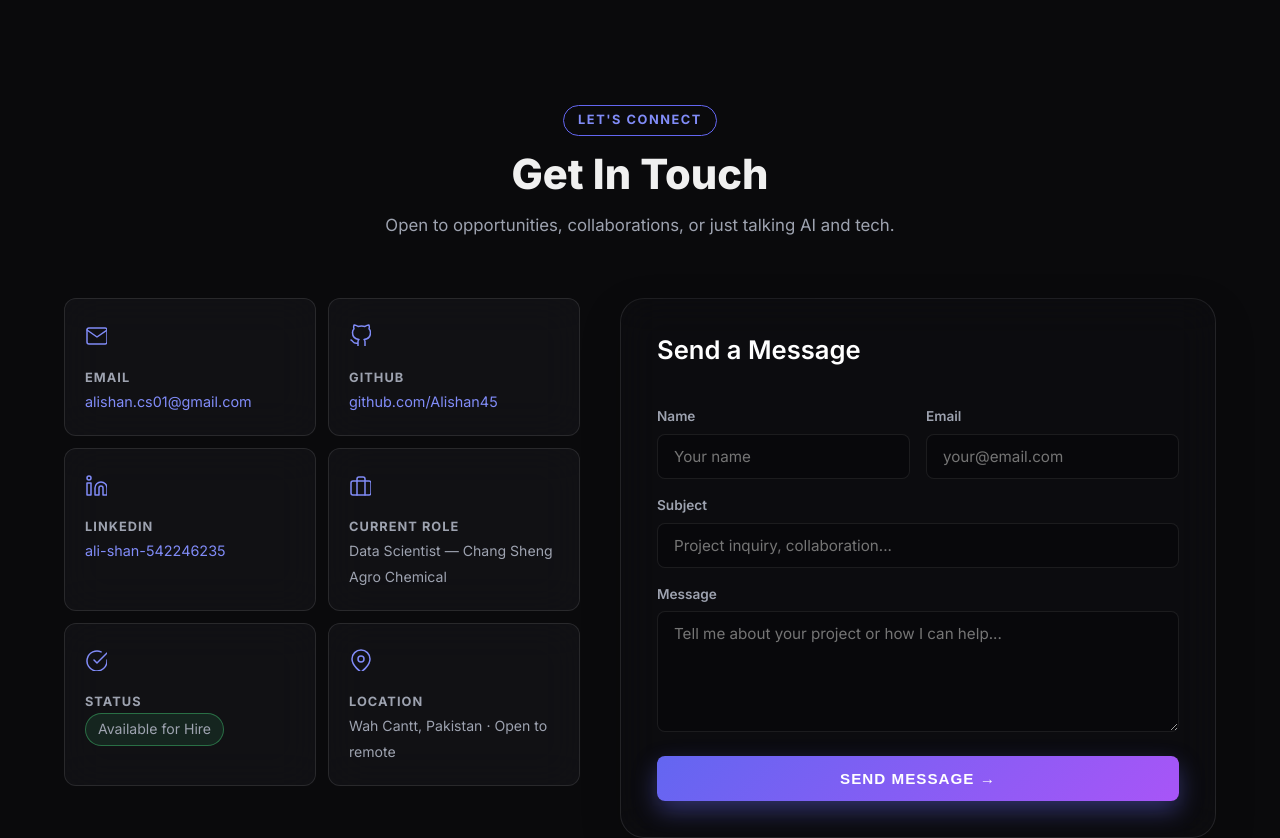
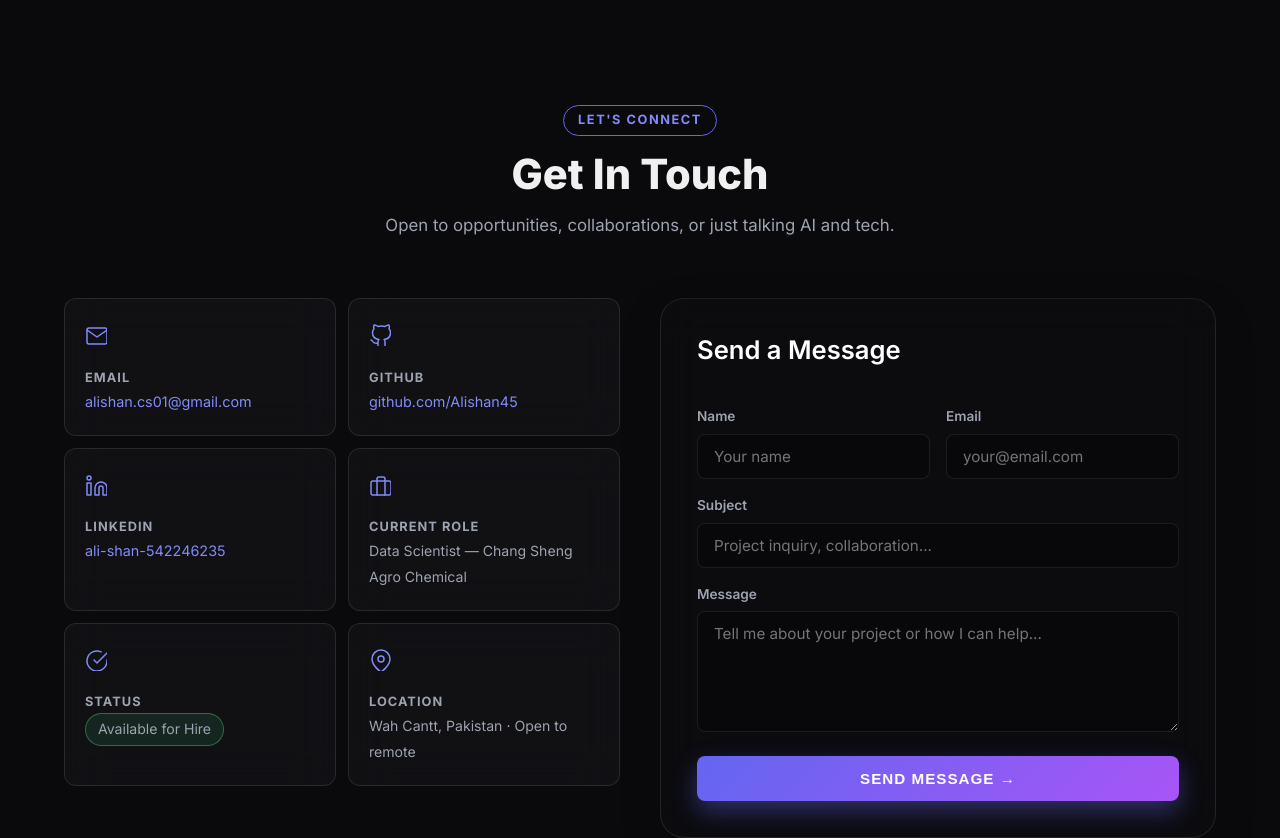
Before and after one commit to Alishan45/Expertise_display_card, a Next.js app: page / in a window 1280 px wide. Shown: the part 10251-11089 px from the top of the page. Built offline with nearby package versions, Linux system fonts and the light colour scheme.

Commit message:
Refine Contact layout width and responsive breakpoints

```diff
--- a/src/app/globals.css
+++ b/src/app/globals.css
@@ -251,7 +251,7 @@ h1,h2,h3,h4,h5,h6{line-height:1.2;font-weight:700}
 .contact-form-wrap{background:var(--glass);backdrop-filter:blur(20px);border:1px solid var(--glass-border);border-radius:var(--radius-lg);padding:36px;display:flex;flex-direction:column;gap:16px}
 .form-group{display:flex;flex-direction:column;gap:6px}
 .form-group label{font-size:0.85rem;font-weight:600;color:var(--text-muted)}
-.form-group input,.form-group textarea{background:rgba(255,255,255,0.04);border:1px solid var(--glass-border);border-radius:8px;padding:12px 16px;color:var(--text);font-size:0.95rem;font-family:var(--font);outline:none;transition:var(--transition)}
+.form-group input,.form-group textarea{width:100%;box-sizing:border-box;background:rgba(255,255,255,0.04);border:1px solid var(--glass-border);border-radius:8px;padding:12px 16px;color:var(--text);font-size:0.95rem;font-family:var(--font);outline:none;transition:var(--transition)}
 .form-group input:focus,.form-group textarea:focus{border-color:var(--accent);background:rgba(99,102,241,0.06)}
 .form-group textarea{resize:vertical;min-height:120px}
 .form-success{padding:12px 16px;background:rgba(74,222,128,0.1);border:1px solid rgba(74,222,128,0.3);border-radius:8px;color:#4ade80;font-size:0.9rem;display:none}
@@ -267,8 +267,8 @@ h1,h2,h3,h4,h5,h6{line-height:1.2;font-weight:700}
 .premium-btn { font-size: 0.95rem; text-transform: uppercase; letter-spacing: 1px; padding: 14px; box-shadow: 0 10px 25px rgba(99, 102, 241, 0.4); }
 .premium-btn:hover { box-shadow: 0 15px 35px rgba(99, 102, 241, 0.6); }
 
-@media(max-width:992px){.contact-grid{grid-template-columns:1fr}}
-@media(max-width:600px){.contact-info-grid{grid-template-columns:1fr}; .form-row { grid-template-columns: 1fr; gap: 0; }}
+@media(max-width:992px){.contact-grid{gap:24px}}
+@media(max-width:768px){.contact-grid{grid-template-columns:1fr}; .contact-info-grid{grid-template-columns:1fr}; .form-row { grid-template-columns: 1fr; gap: 0; }}
 /* --- Premium Testimonials Marquee --- */
 .testimonials-marquee-container {
   width: 100vw;
```
